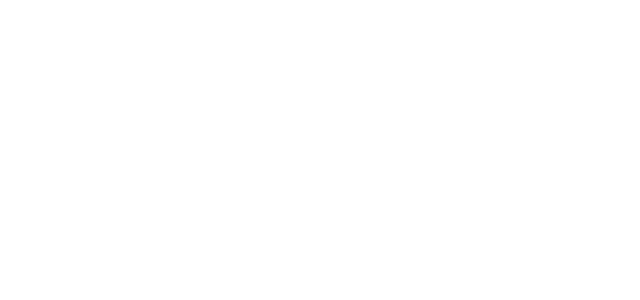
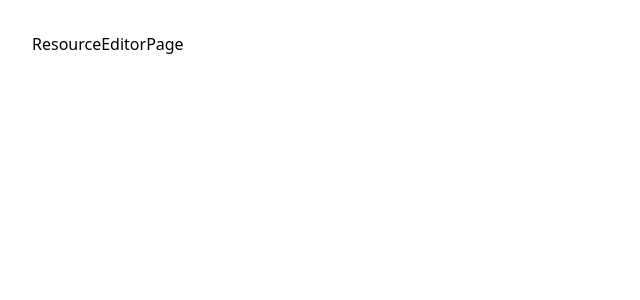
Before and after one commit to hanlogy/web.readonly.page, a React (Vite) app: page /resource-editor in a window 1280 px wide. Shown: the top 300 px of the page, without its empty margins (0-640 px from the left). Built offline with nearby package versions, Linux system fonts and the light colour scheme.

Commit message:
Create some dummy pages

```diff
--- a/src/App.tsx
+++ b/src/App.tsx
@@ -1,5 +1,18 @@
+import { Route } from '@/lib/router';
+import { HomePage } from '@/pages/HomePage';
+import { ReaderPage } from '@/pages/ReaderPage';
+import { ResourceEditorPage } from './pages/ResourceEditorPage';
+
 function App() {
-  return <></>;
+  return (
+    <>
+      <div className="p-4 sm:p-8">
+        <Route path="/" element={<HomePage />} />
+        <Route path="/url" element={<ReaderPage />} />
+        <Route path="/resource-editor" element={<ResourceEditorPage />} />
+      </div>
+    </>
+  );
 }
 
 export default App;
--- a/src/main.tsx
+++ b/src/main.tsx
@@ -1,10 +1,16 @@
 import { StrictMode } from 'react';
 import { createRoot } from 'react-dom/client';
-import App from './App.tsx';
+import { Router } from '@/lib/router';
+import { DialogProvider } from '@/packages/react-dom-lib';
+import App from './App';
 import './styles/index.css';
 
 createRoot(document.getElementById('root')!).render(
   <StrictMode>
-    <App />
+    <DialogProvider>
+      <Router>
+        <App />
+      </Router>
+    </DialogProvider>
   </StrictMode>
 );
--- /dev/null
+++ b/src/pages/HomePage/HomePage.tsx
@@ -0,0 +1,3 @@
+export function HomePage() {
+  return <>HomePage</>;
+}
--- /dev/null
+++ b/src/pages/HomePage/index.ts
@@ -0,0 +1 @@
+export { HomePage } from './HomePage';
--- /dev/null
+++ b/src/pages/ReaderPage/ReaderPage.tsx
@@ -0,0 +1,3 @@
+export function ReaderPage() {
+  return <>ReaderPage</>;
+}
--- /dev/null
+++ b/src/pages/ReaderPage/index.ts
@@ -0,0 +1 @@
+export { ReaderPage } from './ReaderPage';
--- /dev/null
+++ b/src/pages/ResourceEditorPage/ResourceEditorPage.tsx
@@ -0,0 +1,3 @@
+export function ResourceEditorPage() {
+  return <>ResourceEditorPage</>;
+}
--- /dev/null
+++ b/src/pages/ResourceEditorPage/index.ts
@@ -0,0 +1 @@
+export { ResourceEditorPage } from './ResourceEditorPage';
```
